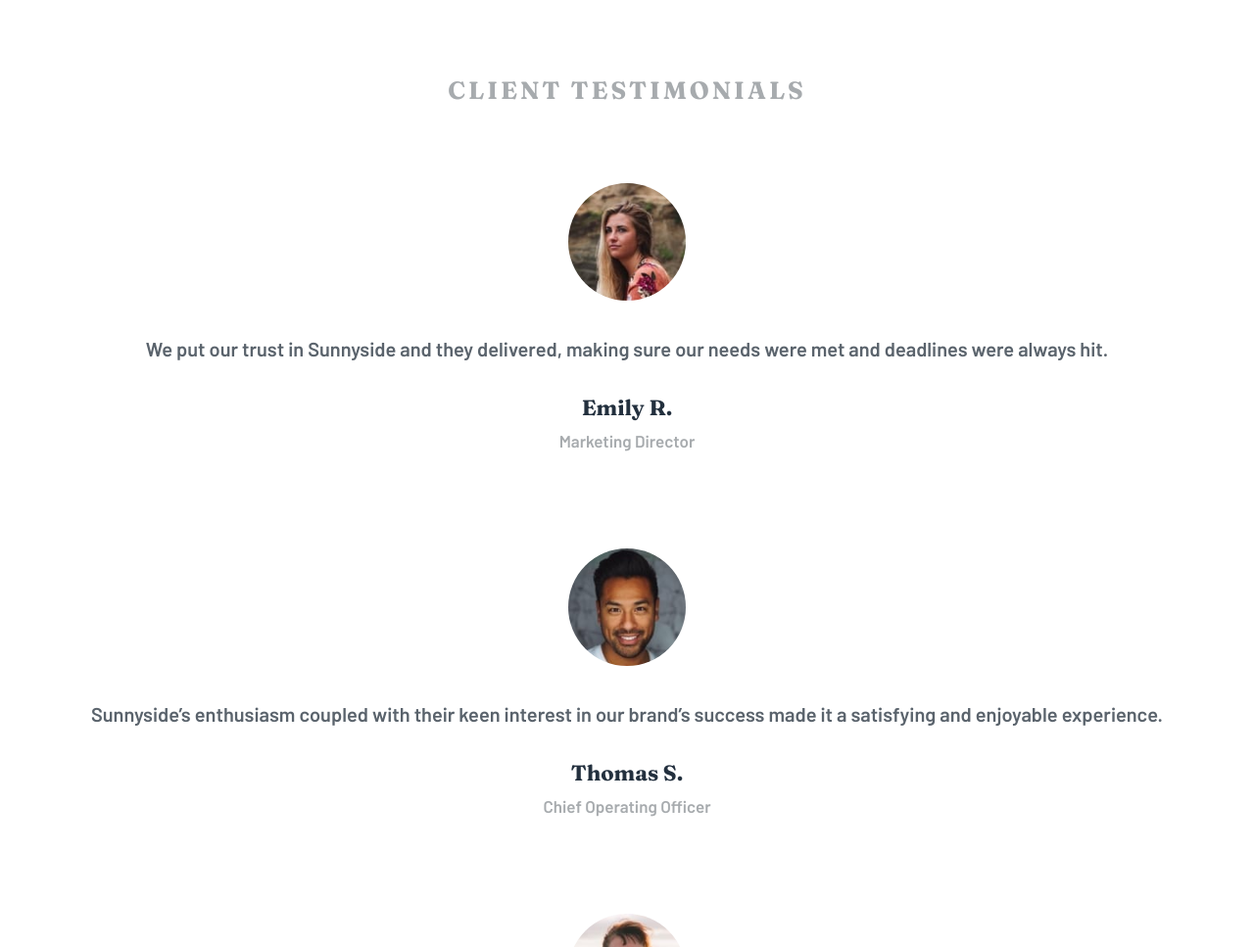
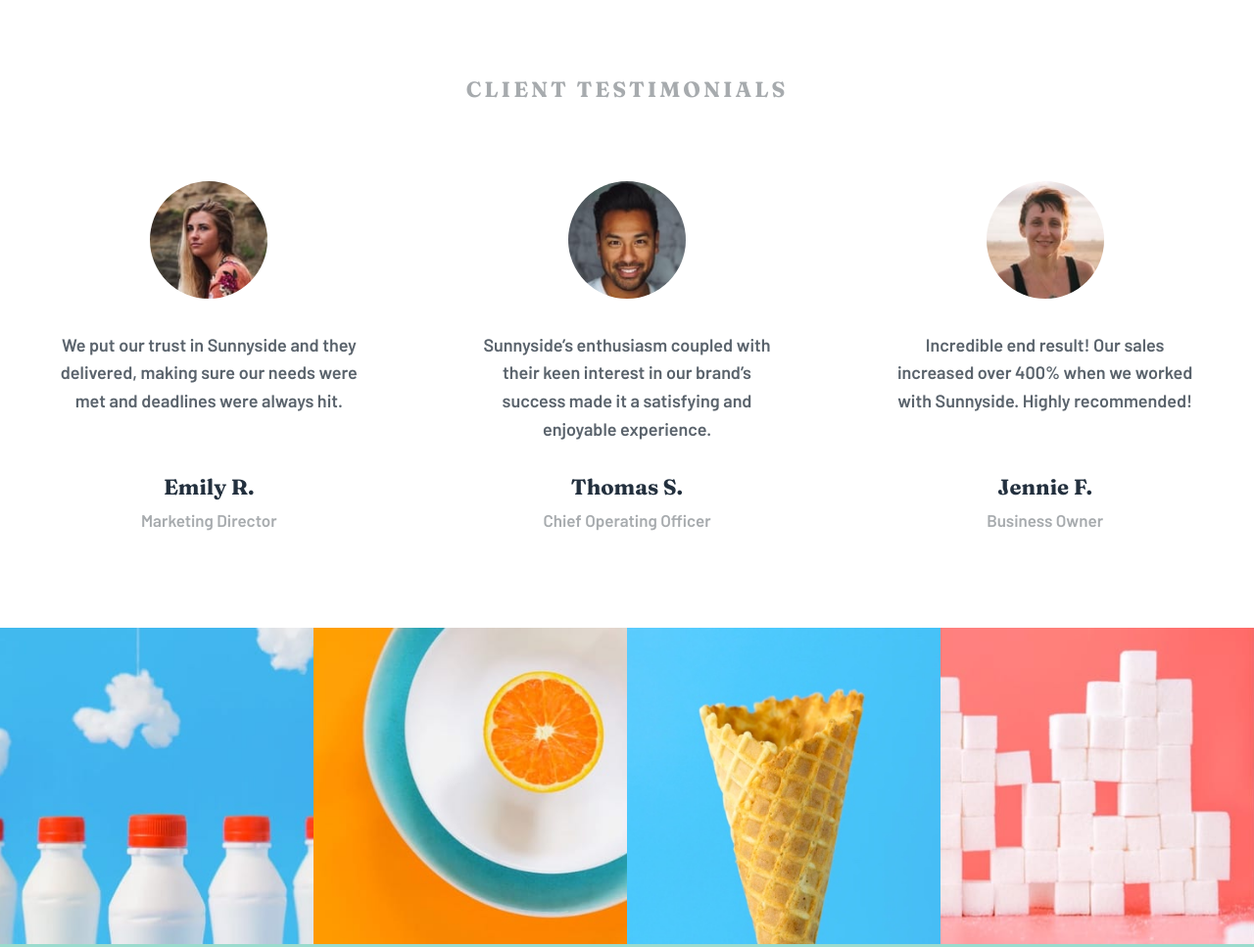
Before and after one commit to darryncodes/sunnyside-agency-landing-page, a plain HTML site: page index.html in a window 1280 px wide. Shown: the part 2570-3537 px from the top of the page at 98% size. Drawn offline with Linux system fonts and the light colour scheme.

Commit message:
adding testimonial section desktop styling

```diff
--- a/index.html
+++ b/index.html
@@ -88,31 +88,50 @@
 
         <section class="testimonials">
             <h2 class="testimonials__heading">Client testimonials</h2>
+            <div class="testimonials__container">
                 <div class="testimonials__card">
+                    <div>
                         <img src="img/image-emily.jpg" alt="Emily profile picture" class="testimonials__img">
-                <p class="testimonials__content">We put our trust in Sunnyside and they delivered, making sure our needs
+                        <p class="testimonials__content">We put our trust in Sunnyside and they delivered, making sure
+                            our
+                            needs
                             were met and deadlines were
                             always hit.</p>
+                    </div>
+                    <div>
                         <p class="testimonials__name">Emily R.</p>
                         <p class="testimonials__job">Marketing Director</p>
                     </div>
+                </div>
                 <div class="testimonials__card">
+                    <div>
                         <img src="img/image-thomas.jpg" alt="Thomas profile picture" class="testimonials__img">
-                <p class="testimonials__content">Sunnyside’s enthusiasm coupled with their keen interest in our brand’s
+                        <p class="testimonials__content">Sunnyside’s enthusiasm coupled with their keen interest in our
+                            brand’s
                             success made it a satisfying
                             and enjoyable
                             experience.</p>
+                    </div>
+                    <div>
                         <p class="testimonials__name">Thomas S.</p>
                         <p class="testimonials__job">Chief Operating Officer</p>
                     </div>
+                </div>
                 <div class="testimonials__card">
+                    <div>
                         <img src="img/image-jennie.jpg" alt="Jennie profile picture" class="testimonials__img">
-                <p class="testimonials__content">Incredible end result! Our sales increased over 400% when we worked
+                        <p class="testimonials__content">Incredible end result! Our sales increased over 400% when we
+                            worked
                             with Sunnyside. Highly
                             recommended!</p>
+                    </div>
+                    <div>
                         <p class="testimonials__name">Jennie F.</p>
                         <p class="testimonials__job">Business Owner</p>
                     </div>
+                </div>
+            </div>
+
         </section>
 
         <section class="images">
--- a/scss/layout/_testimonials.scss
+++ b/scss/layout/_testimonials.scss
@@ -3,12 +3,30 @@
 .testimonials {
   text-align: center;
 
+  &__container {
+    @media only screen and (min-width: $bp-tablet) {
+      display: flex;
+      flex-wrap: wrap;
+      justify-content: center;
+    }
+  }
+
   &__card {
+    margin: 0 auto;
     margin-bottom: 10rem;
+    max-width: 40rem;
+
+    @media only screen and (min-width: $bp-tablet) {
+      max-width: 35rem;
+      display: flex;
+      align-items: center;
+      flex-direction: column;
+      justify-content: space-between;
+    }
   }
 
   &__heading {
-    font-size: 2.5rem;
+    font-size: 2.2rem;
     color: $greyish-blue;
     letter-spacing: 3px;
     text-transform: uppercase;
@@ -23,7 +41,7 @@
   }
 
   &__content {
-    font-size: 2rem;
+    font-size: 1.8rem;
     line-height: 1.6;
     margin-bottom: 3rem;
     padding: 0 2rem;
```
Also changed, not shown: css/style.css, css/style.min.css. Lines whose indentation alone changed are shown as unchanged.
